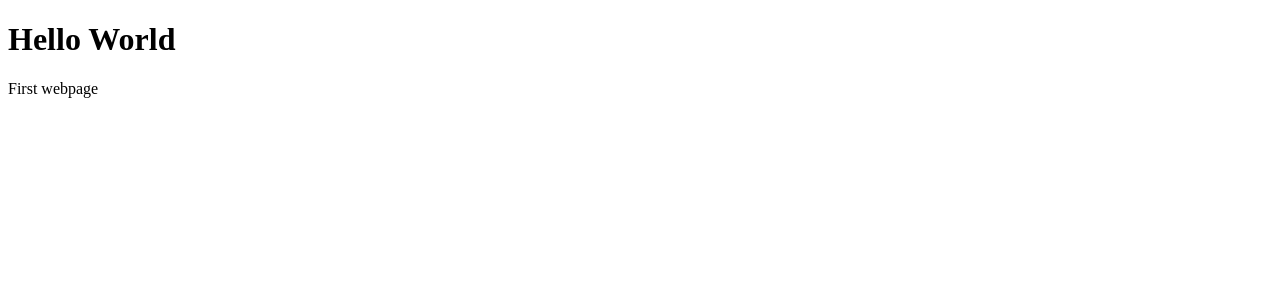
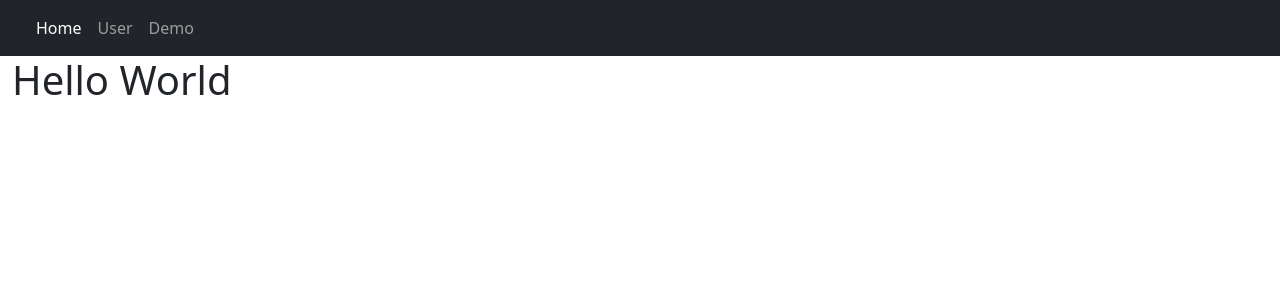
Before and after one commit to iand66/flaskdemo, a Flask app: page / in a window 1280 px wide. Shown: the top 300 px of the page. Run offline with Flask 2, Linux system fonts and the light colour scheme.

Commit message:
Interim Update

```diff
--- a/app.py
+++ b/app.py
@@ -1,8 +1,17 @@
 from flask import Flask, render_template
+from flask_wtf import FlaskForm
+from wtforms import StringField, SubmitField
+from wtforms.validators import DataRequired
 
 app = Flask(__name__)
+app.config['SECRET_KEY'] = "doStuffHere"
+
+class NameForm(FlaskForm):
+    name = StringField("Enter Your Name", validators=[DataRequired()])
+    submit = SubmitField("Submit")
 
 @app.route('/')
+@app.route('/home')
 def home():
     return render_template('home.html')
 
@@ -16,6 +25,12 @@ def demo():
     pizza = ['Pepperoni', 'Cheese', 'Mushroom']
     return render_template('demo.html', data=data, pizza=pizza)
 
+app.route('/username', methods=['GET','POST'])
+def username():
+    name = None
+    form = NameForm()
+    return render_template('name.html')
+
 @app.errorhandler(404)
 def page_not_found(e):
     return render_template('404.html'), 404
--- a/templates/base.html
+++ b/templates/base.html
@@ -1,14 +1,27 @@
 <!DOCTYPE html>
 <html lang="en">
+
 <head>
     <meta charset="UTF-8">
     <meta http-equiv="X-UA-Compatible" content="IE=edge">
     <meta name="viewport" content="width=device-width, initial-scale=1.0">
+    <link href="https://cdn.jsdelivr.net/npm/bootstrap@5.0.1/dist/css/bootstrap.min.css" rel="stylesheet"
+        integrity="sha384-+0n0xVW2eSR5OomGNYDnhzAbDsOXxcvSN1TPprVMTNDbiYZCxYbOOl7+AMvyTG2x" crossorigin="anonymous">
     <title>{% block title %}{% endblock title %}</title>
 </head>
+
 <body>
-    {% block body %}
-    {% endblock body %}
+    {% include 'navbar.html' %}
+
+    <div class="container-fluid">
+        {% block body %}
+        {% endblock body %}
+    </div>
+
+    <script src="https://cdn.jsdelivr.net/npm/bootstrap@5.0.1/dist/js/bootstrap.bundle.min.js"
+        integrity="sha384-gtEjrD/SeCtmISkJkNUaaKMoLD0//ElJ19smozuHV6z3Iehds+3Ulb9Bn9Plx0x4" crossorigin="anonymous">
+    </script>
 
 </body>
+
 </html>
--- a/templates/home.html
+++ b/templates/home.html
@@ -4,5 +4,4 @@
 
 {% block body %}
     <h1>Hello World</h1>
-    <p>First webpage</p>
 {% endblock body %}
--- /dev/null
+++ b/templates/navbar.html
@@ -0,0 +1,22 @@
+<nav class="navbar navbar-expand-lg navbar-dark bg-dark">
+        <div class="container-fluid">
+            <a class="navbar-brand" href="#"></a>
+            <button class="navbar-toggler" type="button" data-bs-toggle="collapse" data-bs-target="#navbarNav"
+                aria-controls="navbarNav" aria-expanded="false" aria-label="Toggle navigation">
+                <span class="navbar-toggler-icon"></span>
+            </button>
+            <div class="collapse navbar-collapse" id="navbarNav">
+                <ul class="navbar-nav">
+                    <li class="nav-item">
+                        <a class="nav-link active" aria-current="page" href={{ url_for('home') }}>Home</a>
+                    </li>
+                    <li class="nav-item">
+                        <a class="nav-link" href={{ url_for('user', name='John') }}>User</a>
+                    </li>
+                    <li class="nav-item">
+                        <a class="nav-link" href={{ url_for('demo') }}>Demo</a>
+                    </li>
+                </ul>
+            </div>
+        </div>
+    </nav>
```
Also changed, not shown: templates/name.html (added, +7 -0 lines).
